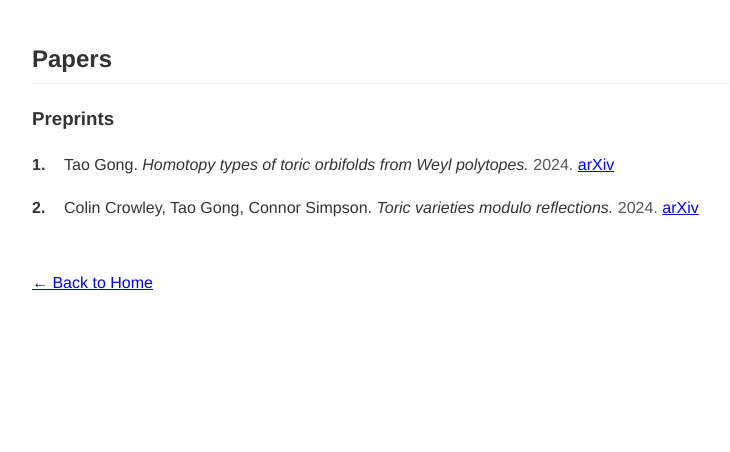
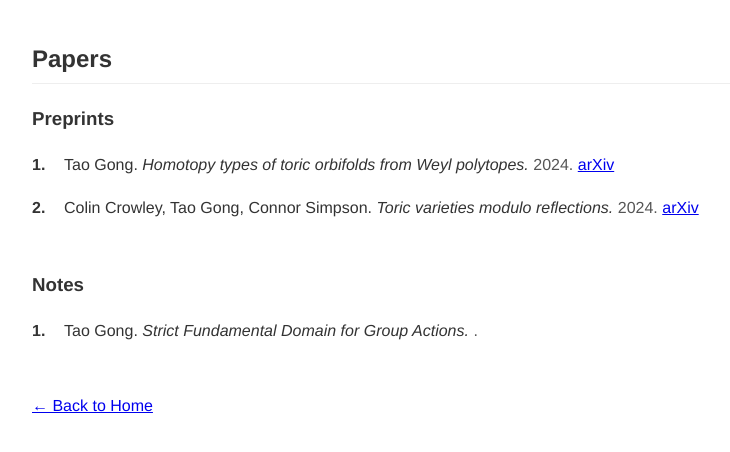
Before and after one commit to ggttaaoo/ggttaaoo.github.io, a Jekyll site: the page built from papers.md, in a window 1280 px wide. Shown: the top 452 px of the page, without its empty margins (208-938 px from the left). Built offline with Jekyll 4.4.1, drawn with Linux system fonts in a browser that asks for light colours.

Commit message:
Add Strict Fundamental Domain note to Papers

```diff
--- a/_data/publications.yml
+++ b/_data/publications.yml
@@ -7,6 +7,13 @@
   authors: "Colin Crowley, Tao Gong, Connor Simpson"
   year: 2024
   preprint: "2410.14653"
+
+- title: Strict Fundamental Domain for Group Actions
+  authors: "Tao Gong"
+  time: "2025"
+  note: true
+  file_link: "/assets/papers/strict_fundamental_domain.pdf"
+
 
 # - title: "Galois cohomology and Brauer groups of arithmetic schemes"
 #   authors: "Tao Gong, Michael Brown"
```
Also changed, not shown: 1 other file.
